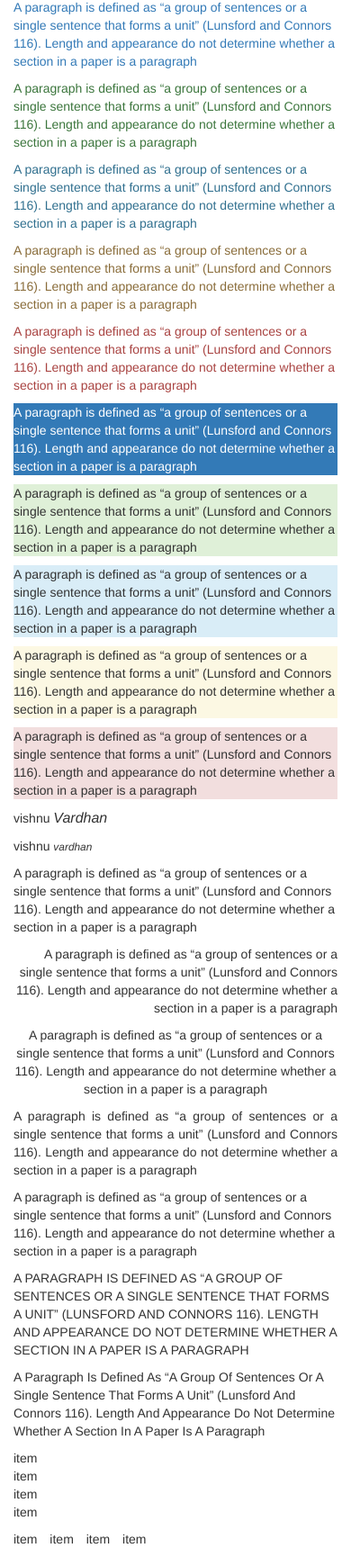
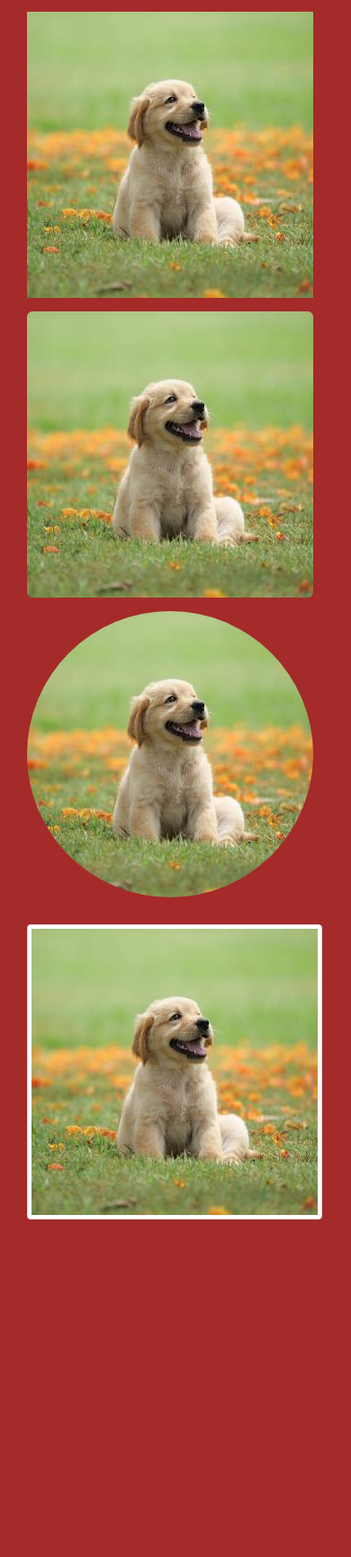
Before and after one commit to vishnu7823/front-end, a plain HTML site: page index.html in a window 390 px wide. Shown: the part 72-1802 px from the top of the page at 90% size. After the commit the page ends 1442 px from the top, so only its background shows below. Drawn offline with nearby package versions, Linux system fonts and the light colour scheme.

Commit message:
Bootstrap Images

```diff
--- a/index.html
+++ b/index.html
@@ -10,53 +10,33 @@
 
     <link rel="stylesheet" href="https://cdn.jsdelivr.net/npm/bootstrap@3.4.1/dist/css/bootstrap.min.css" integrity="sha384-HSMxcRTRxnN+Bdg0JdbxYKrThecOKuH5zCYotlSAcp1+c8xmyTe9GYg1l9a69psu" crossorigin="anonymous">
 
+    <style>
+        img{
+
+margin:15px;
+}
+
+body{
+background-color: brown;
+}
+    </style>
 
   </head>
   <body>
     <div class="container ">
-    <h1>Text properties</h1>
-    <p class="text-primary">A paragraph is defined as “a group of sentences or a single sentence that forms a unit” (Lunsford and Connors 116). Length and appearance do not determine whether a section in a paper is a paragraph</p>
-    <p class="text-success">A paragraph is defined as “a group of sentences or a single sentence that forms a unit” (Lunsford and Connors 116). Length and appearance do not determine whether a section in a paper is a paragraph</p>
-    <p class="text-info">A paragraph is defined as “a group of sentences or a single sentence that forms a unit” (Lunsford and Connors 116). Length and appearance do not determine whether a section in a paper is a paragraph</p>
-    <p class="text-warning">A paragraph is defined as “a group of sentences or a single sentence that forms a unit” (Lunsford and Connors 116). Length and appearance do not determine whether a section in a paper is a paragraph</p>
-    <p class="text-danger">A paragraph is defined as “a group of sentences or a single sentence that forms a unit” (Lunsford and Connors 116). Length and appearance do not determine whether a section in a paper is a paragraph</p>
-
-    <p class="bg-primary">A paragraph is defined as “a group of sentences or a single sentence that forms a unit” (Lunsford and Connors 116). Length and appearance do not determine whether a section in a paper is a paragraph</p>
-    <p class="bg-success">A paragraph is defined as “a group of sentences or a single sentence that forms a unit” (Lunsford and Connors 116). Length and appearance do not determine whether a section in a paper is a paragraph</p>
-    <p class="bg-info">A paragraph is defined as “a group of sentences or a single sentence that forms a unit” (Lunsford and Connors 116). Length and appearance do not determine whether a section in a paper is a paragraph</p>
-    <p class="bg-warning">A paragraph is defined as “a group of sentences or a single sentence that forms a unit” (Lunsford and Connors 116). Length and appearance do not determine whether a section in a paper is a paragraph</p>
-    <p class="bg-danger">A paragraph is defined as “a group of sentences or a single sentence that forms a unit” (Lunsford and Connors 116). Length and appearance do not determine whether a section in a paper is a paragraph</p>
-
-    <p>vishnu <i class="lead">Vardhan</i></p>
-    <p>vishnu <i class="small">vardhan</i></p>
-
-    <p class="text-left">A paragraph is defined as “a group of sentences or a single sentence that forms a unit” (Lunsford and Connors 116). Length and appearance do not determine whether a section in a paper is a paragraph</p>
-    <p class="text-right">A paragraph is defined as “a group of sentences or a single sentence that forms a unit” (Lunsford and Connors 116). Length and appearance do not determine whether a section in a paper is a paragraph</p>
-    <p class="text-center">A paragraph is defined as “a group of sentences or a single sentence that forms a unit” (Lunsford and Connors 116). Length and appearance do not determine whether a section in a paper is a paragraph</p>
-    <p class="text-justify">A paragraph is defined as “a group of sentences or a single sentence that forms a unit” (Lunsford and Connors 116). Length and appearance do not determine whether a section in a paper is a paragraph</p>
-
-
-    <p class="text-lowecase">A paragraph is defined as “a group of sentences or a single sentence that forms a unit” (Lunsford and Connors 116). Length and appearance do not determine whether a section in a paper is a paragraph</p>
-    <p class="text-uppercase">A paragraph is defined as “a group of sentences or a single sentence that forms a unit” (Lunsford and Connors 116). Length and appearance do not determine whether a section in a paper is a paragraph</p>
-    <p class="text-capitalize">A paragraph is defined as “a group of sentences or a single sentence that forms a unit” (Lunsford and Connors 116). Length and appearance do not determine whether a section in a paper is a paragraph</p>
-
-    <ul class="list-unstyled">
-        <li>item</li>
-        <li>item</li>
-        <li>item</li>
-        <li>item</li>
-    </ul>
-
-    <ul class="list-inline">
-        <li>item</li>
-        <li>item</li>
-        <li>item</li>
-        <li>item</li>
-    </ul>
-
+    <h1> Bootstrap images</h1>
+    <div class="row">
+        <div class="col-md-6">
+    <img class="img-responsive" src="dog.jpg">
+    <img class="img-responsive img-rounded" src="dog.jpg" alt="dog image">
+    <img class="img-responsive img-circle" src="dog.jpg" alt="dog image">
+    <img class="img-responsive img-thumbnail" src="dog.jpg" alt="dog image">
 
 </div>
-  <!-- jQuery (necessary for Bootstrap's JavaScript plugins) -->
+</div>
+   </div>
+
+    <!-- jQuery (necessary for Bootstrap's JavaScript plugins) -->
     <script src="https://code.jquery.com/jquery-1.12.4.min.js" integrity="sha384-nvAa0+6Qg9clwYCGGPpDQLVpLNn0fRaROjHqs13t4Ggj3Ez50XnGQqc/r8MhnRDZ" crossorigin="anonymous"></script>
     <!-- Include all compiled plugins (below), or include individual files as needed -->
     <script src="https://cdn.jsdelivr.net/npm/bootstrap@3.4.1/dist/js/bootstrap.min.js" integrity="sha384-aJ21OjlMXNL5UyIl/XNwTMqvzeRMZH2w8c5cRVpzpU8Y5bApTppSuUkhZXN0VxHd" crossorigin="anonymous"></script>
--- a/style.css
+++ b/style.css
@@ -1,73 +1,8 @@
-body{
-    background-color: antiquewhite;
+img{
+
+    margin:15px;
 }
 
-.container{
-    display: grid;
-    /* grid-template-columns:1fr 1fr 1fr; */
-    /* grid-template-columns: 200px 300px auto; */
-      grid-template-columns:1fr 1fr 1fr;
-
-    /* row-gap: 20px; */
-    gap:20px;
+body{
+    background-color: brown;
 }
-.p{
-    padding: 1rem;
-    background-color: steelblue;
-    color: white;
-
-
-}
-.outerbox{
-    display:grid;
-    margin:20px;
-    grid-template-columns: repeat(3,1fr);
-    grid-template-rows: 100px 200px;
-    grid-auto-rows: 200px;
-    gap:20px;
-    align-items: end;
-    /* justify-items:center; */
-    justify-items: stretch;
- }
-
-.box{
-    background-color: lightgreen;
-    color:white;
-    font-size:4rem;
-    display:grid;
-    justify-content:center;
-    align-items: center;
-}
-.layout{
-    display: grid;
-    grid-template-columns: 1fr 1fr 1fr;
-    grid-template-rows: 10vh 80vh 10vh;
-    grid-template-areas:
-    "h h h "
-    "sb1 m sb2"
-    "f f f"
-}
-.header{
-    grid-area:h;
-}
-.sidebar1{
-    grid-area:sb1;
-}
-.main{
-    grid-area:m;
-}
-.sidebar2{
-    grid-area:sb2;
-}
-.footer{
-    grid-area:f;
-}
-.layout div{
-    display: grid;
-    border: 2px solid black;
-    background-color: aqua;
-    justify-content: center;
-    align-items: center;
-    font-size: 2rem;
-    font-family: Impact, Haettenschweiler, 'Arial Narrow Bold', sans-serif;
-}
```
Also changed, not shown: dog.jpg (added).
